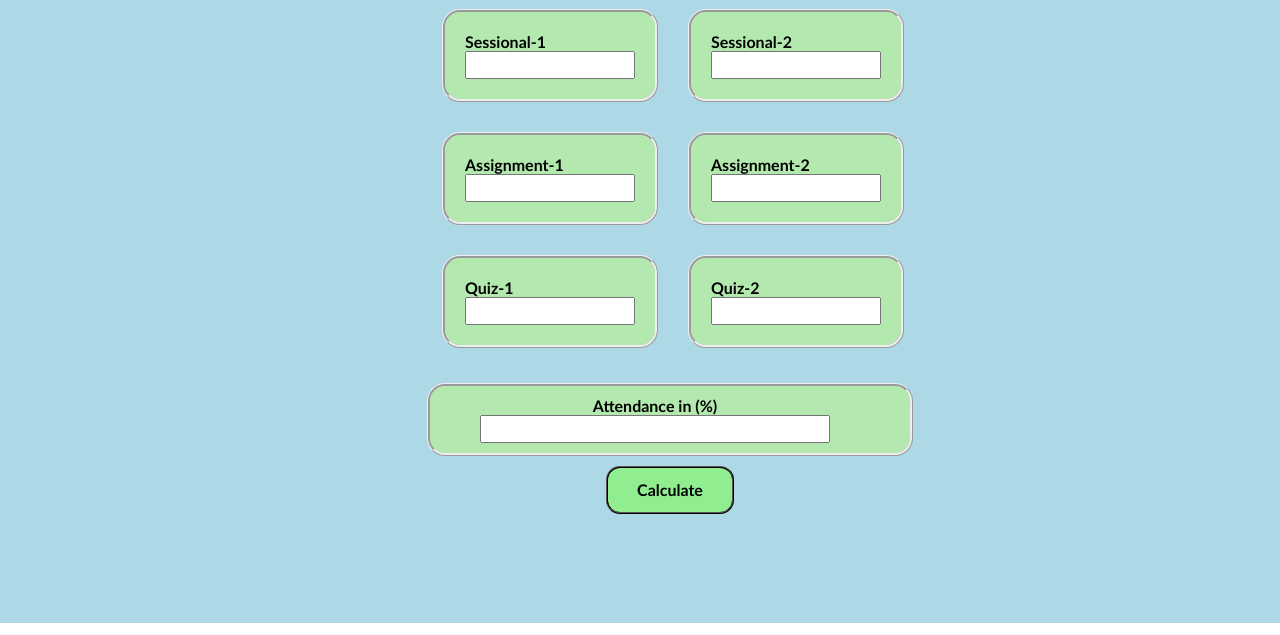
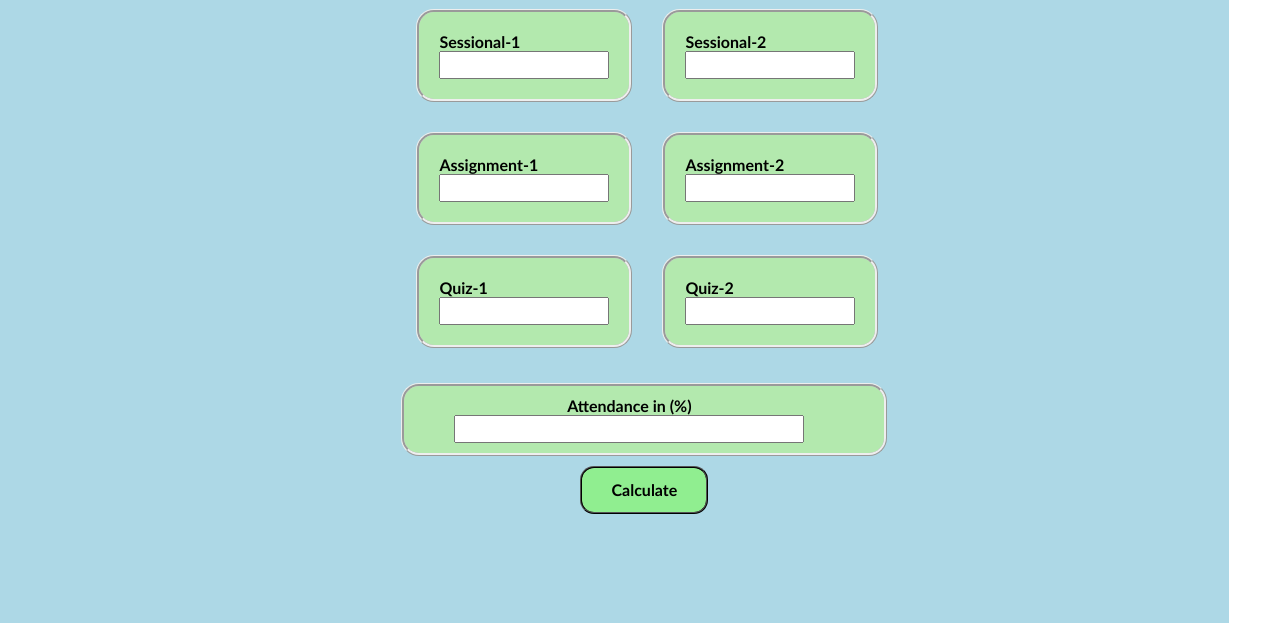
Before and after one commit to abhilashvangavallu/SGPA-CGPA-Marks---Calculator, a plain HTML site: page box.html in a window 1280 px wide. Shown: the part 165-800 px from the top of the page. Drawn offline with Linux system fonts and the light colour scheme.

Commit message:
Update box.html

```diff
--- a/box.html
+++ b/box.html
@@ -16,6 +16,7 @@
                 flex-direction:column;
                 background-color: lightblue;
                 height:96vh;
+                width:96vw;
                 background-size: cover;
        }
       *{
@@ -186,4 +187,5 @@ function calculateMarks() {
 }
 </script>
 </body>
+
 </html>
```
